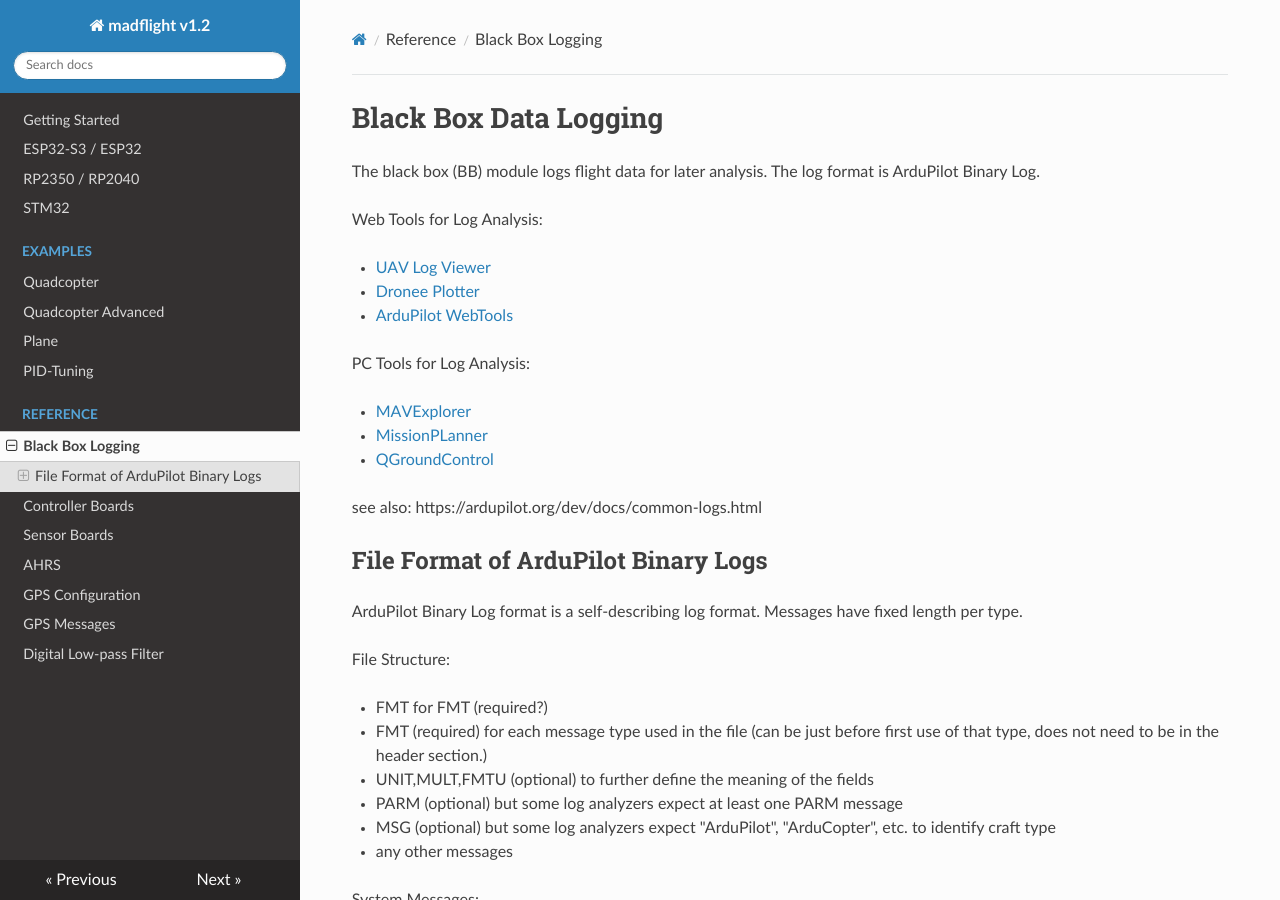
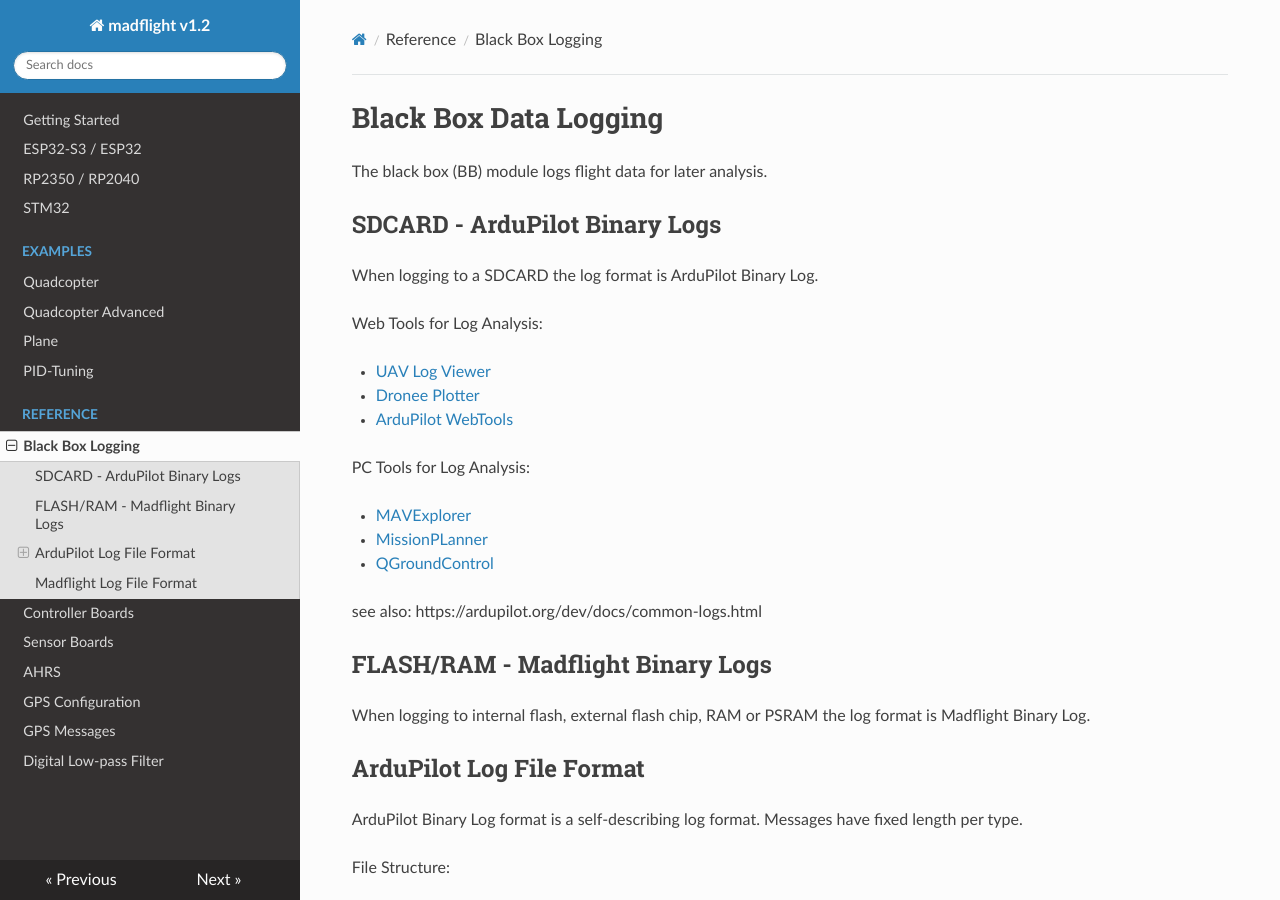
Before and after one commit to qqqlab/madflight-docs, an MkDocs documentation site: the page built from docs/Black-Box.md, in a window 1280 px wide and 900 px high. Built offline with MkDocs 1.6.1, drawn with Linux system fonts in a browser that asks for light colours; nearby versions of some CDN libraries; some of the changed text lies outside the part shown.

Commit message:
Update Black-Box.md

```diff
--- a/docs/Black-Box.md
+++ b/docs/Black-Box.md
@@ -1,6 +1,10 @@
 # Black Box Data Logging
 
-The black box (BB) module logs flight data for later analysis. The log format is ArduPilot Binary Log.
+The black box (BB) module logs flight data for later analysis.
+
+## SDCARD - ArduPilot Binary Logs
+
+When logging to a SDCARD the log format is ArduPilot Binary Log.
 
 Web Tools for Log Analysis:
 
@@ -17,8 +21,11 @@
 see also:
 https://ardupilot.org/dev/docs/common-logs.html
 
+## FLASH/RAM - Madflight Binary Logs
 
-## File Format of ArduPilot Binary Logs
+When logging to internal flash, external flash chip, RAM or PSRAM the log format is Madflight Binary Log.
+
+## ArduPilot Log File Format
 
 ArduPilot Binary Log format is a self-describing log format. Messages have fixed length per type.
 
@@ -131,4 +138,6 @@
 ErrYaw | C = uint16_t * 100 | 0x0001 = 0.01 | 01 00
 AEKF |B = uint8_t | 3 | 03
 
-### File Structure
+## Madflight Log File Format
+
+Madflight Binary Log format is a self-describing log format. Messages have variable length. Fields are encoded with variable length in order to reduce the size of the messages.
```
